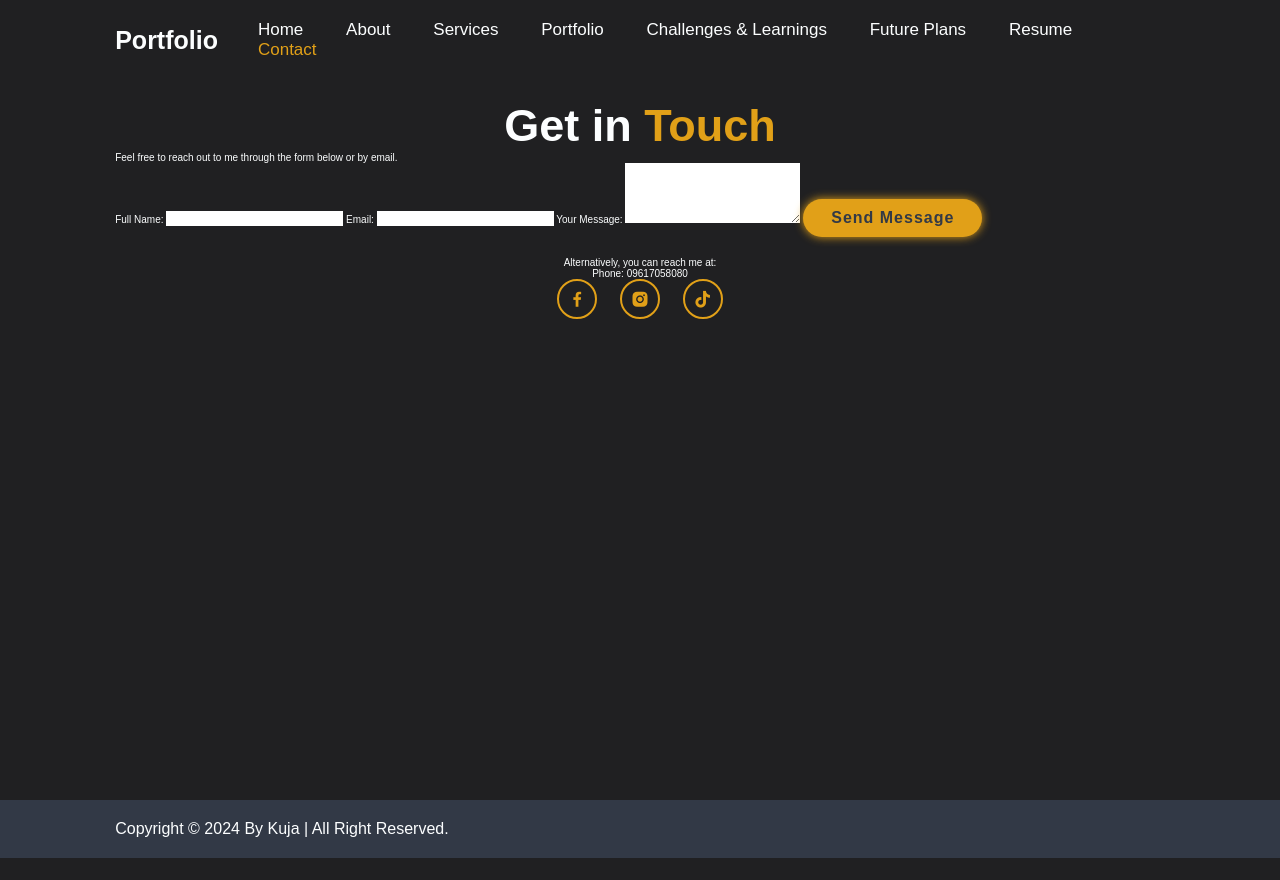
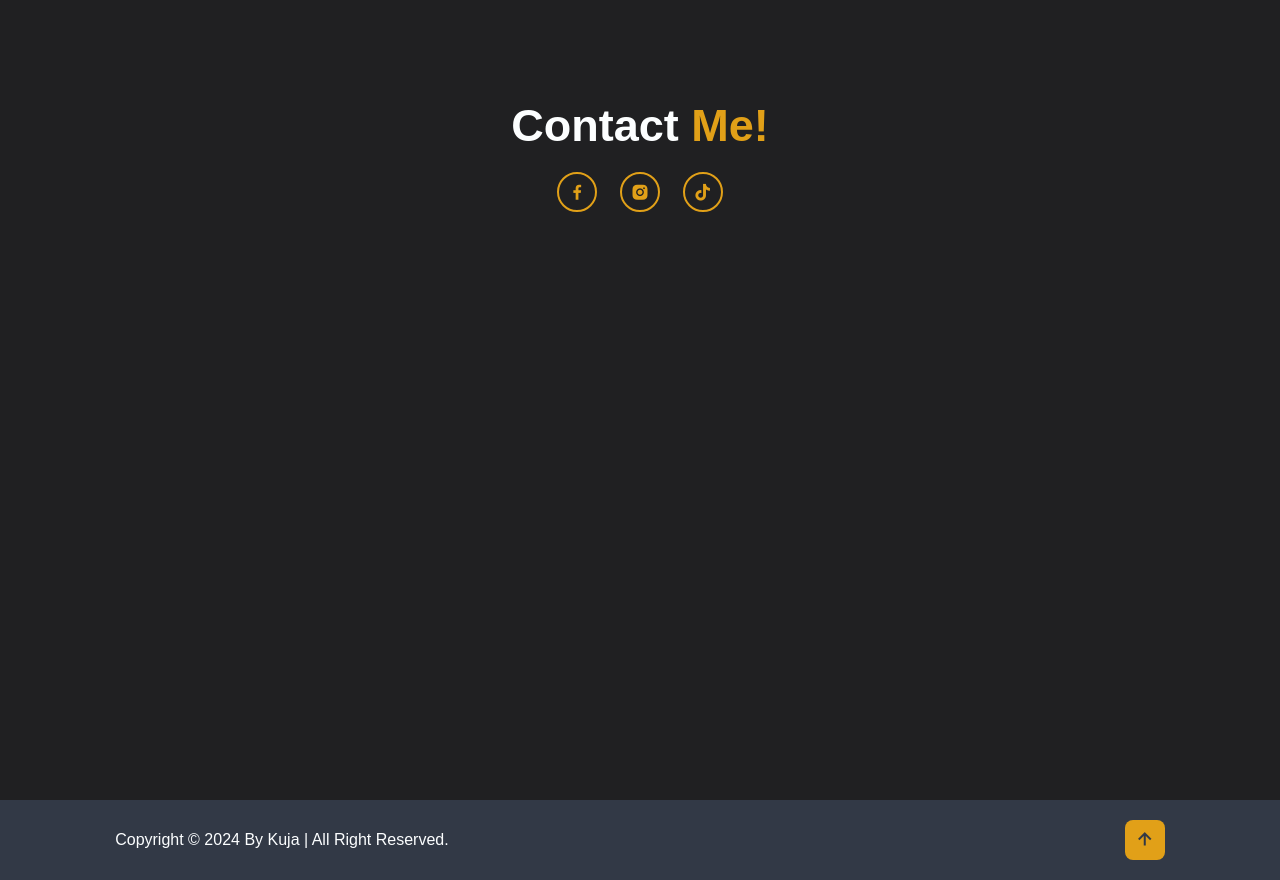
Before and after one commit to KUJArt/Midterm_Project, a plain HTML site: page contact.html in a window 1280 px wide. Before the commit the page ends 858 px from the top, so only its background shows below. Drawn offline with nearby package versions, Linux system fonts and the light colour scheme; a web font is replaced by a local one.

Commit message:
Update contact.html

```diff
--- a/contact.html
+++ b/contact.html
@@ -1,53 +1,22 @@
-<!-- contact.html -->
 <!DOCTYPE html>
 <html lang="en">
 <head>
     <meta charset="UTF-8">
     <meta http-equiv="X-UA-Compatible" content="IE=edge">
     <meta name="viewport" content="width=device-width, initial-scale=1.0">
-    <title>Contact Me</title>
+    <title>Contact | Kurt Jason</title>
+
     <link href='https://unpkg.com/boxicons@2.1.4/css/boxicons.min.css' rel='stylesheet'>
     <link rel="stylesheet" href="style.css">
 </head>
 <body>
-    <header class="header">
-        <a href="index.html" class="logo">Portfolio</a>
-        <nav class="navbar">
-            <a href="index.html">Home</a>
-            <a href="about.html">About</a>
-            <a href="services.html">Services</a>
-            <a href="portfolio.html">Portfolio</a>
-            <a href="challenges.html">Challenges & Learnings</a>
-            <a href="future-plans.html">Future Plans</a>
-            <a href="resume.html">Resume</a>
-            <a href="contact.html" class="active">Contact</a>
-        </nav>
-    </header>
 
     <section class="contact" id="contact">
-        <h2 class="heading">Get in <span>Touch</span></h2>
-        <div class="contact-content">
-            <p>Feel free to reach out to me through the form below or by email.</p>
-            <form action="submit_form.php" method="POST">
-                <label for="name">Full Name:</label>
-                <input type="text" id="name" name="name" required>
-
-                <label for="email">Email:</label>
-                <input type="email" id="email" name="email" required>
-
-                <label for="message">Your Message:</label>
-                <textarea id="message" name="message" rows="4" required></textarea>
-
-                <button type="submit" class="btn">Send Message</button>
-            </form>
-        </div>
-
+        <h2 class="heading">Contact <span>Me!</span></h2>
         <div class="social-media">
-            <p>Alternatively, you can reach me at:</p>
-            <p>Phone: 09617058080</p>
-                <a href="https://www.facebook.com/kurtjasonapun"><i class='bx bxl-facebook'></i></a>
-                <a href="https://www.instagram.com/kurt.jasonn"><i class='bx bxl-instagram-alt'></i></a>
-                <a href="https://www.tiktok.com/@kujayaa"><i class='bx bxl-tiktok'></i></a>
+            <a href="https://www.facebook.com/kurtjasonapun" target="_blank"><i class='bx bxl-facebook'></i></a>
+            <a href="https://www.instagram.com/kurt.jasonn" target="_blank"><i class='bx bxl-instagram-alt'></i></a>
+            <a href="https://www.tiktok.com/@kujayaa" target="_blank"><i class='bx bxl-tiktok'></i></a>
         </div>
     </section>
 
@@ -55,7 +24,13 @@
         <div class="footer-text">
             <p>Copyright &copy; 2024 By Kuja | All Right Reserved.</p>
         </div>
+        <div class="footer-iconTop">
+            <a href="#contact"><i class='bx bx-up-arrow-alt'></i></a>
+        </div>
     </footer>
+
+    <script src="https://unpkg.com/scrollreveal"></script>
     <script src="script.js"></script>
+
 </body>
 </html>
```
